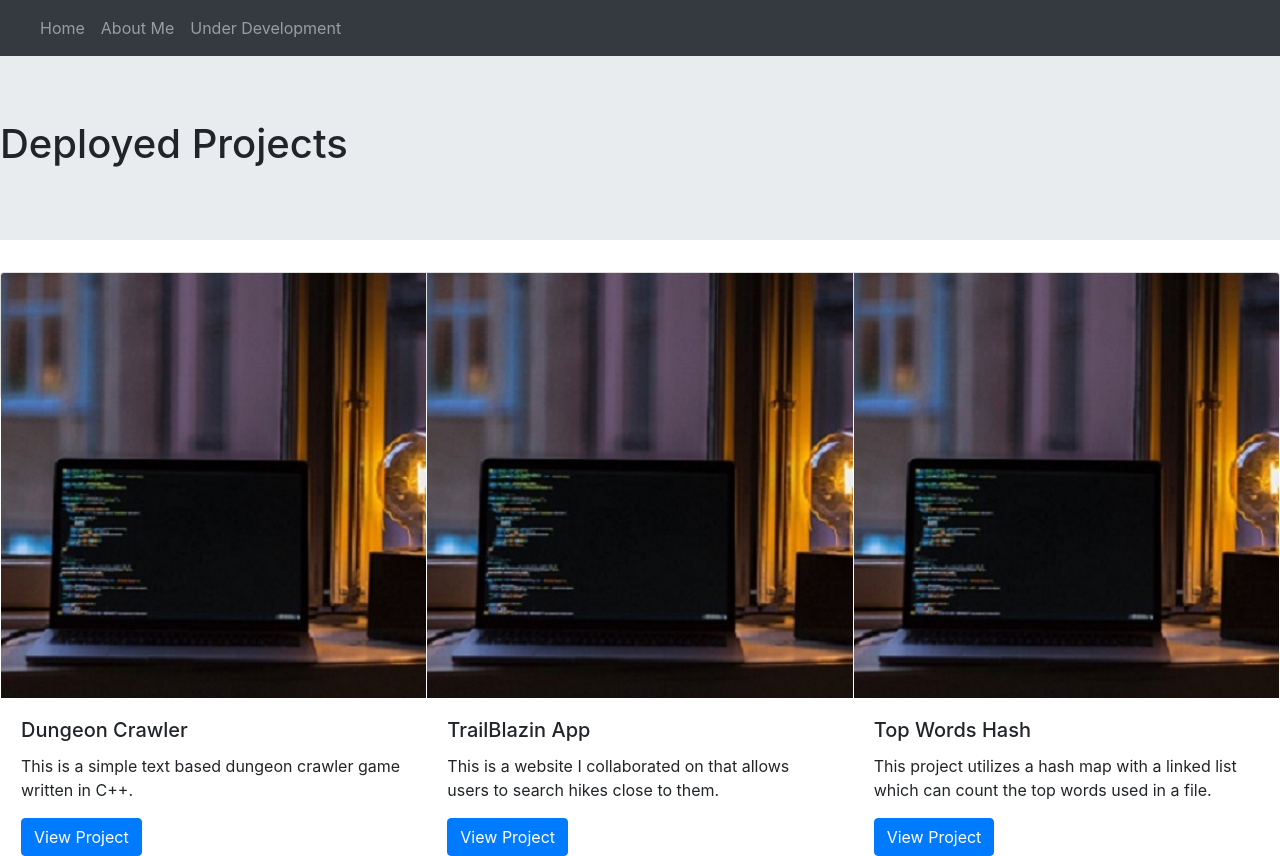
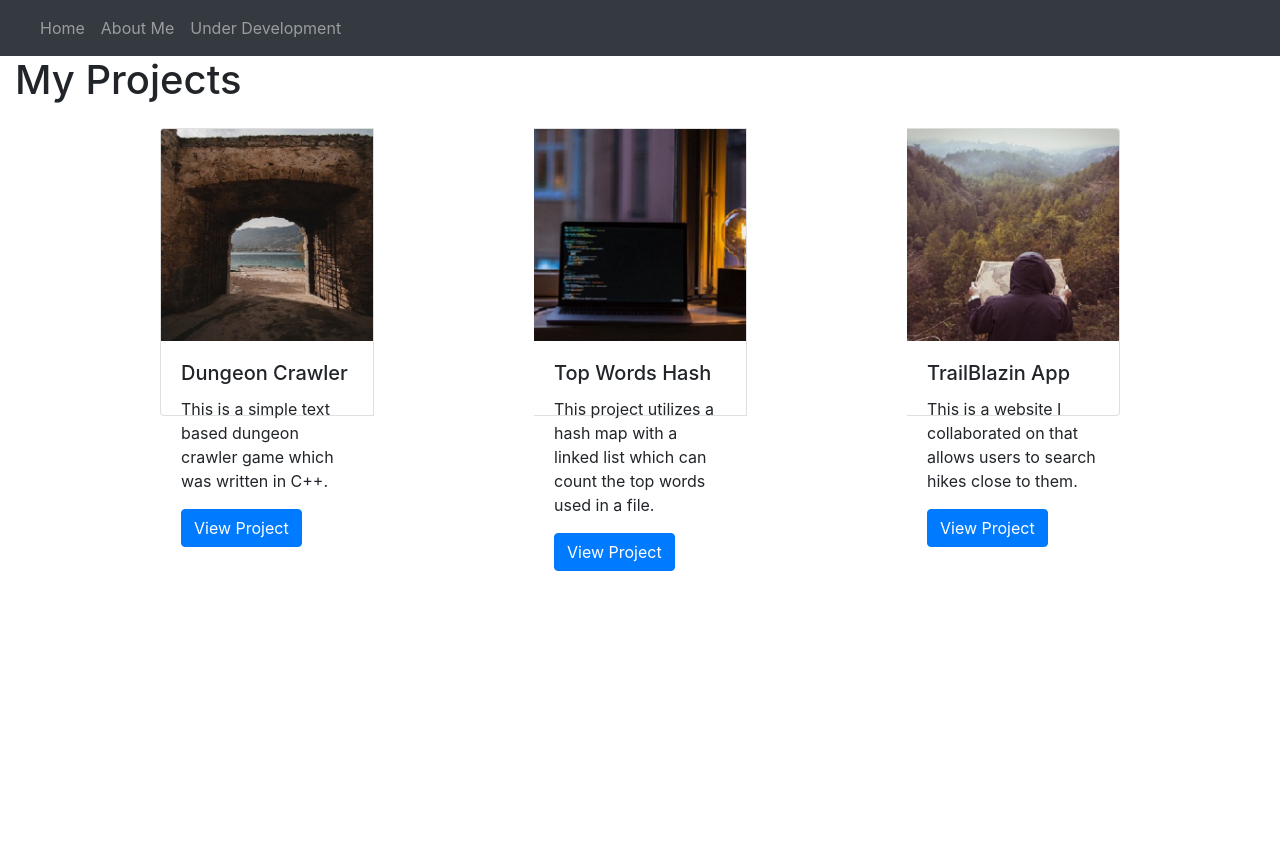
Before and after one commit to kochkam/michaelsBlog, a React (Create React App) app: page / in a window 1280 px wide. After the commit the page ends 800 px from the top, so only its background shows below. Built offline with nearby package versions, Linux system fonts and the light colour scheme.

Commit message:
modified

```diff
--- a/src/Views/home.js
+++ b/src/Views/home.js
@@ -3,9 +3,12 @@ import Card from 'react-bootstrap/Card';
 import {Component} from 'react';
 import Button from 'react-bootstrap/Button'
 import img1 from './img1.jpg'
-import CardGroup from 'react-bootstrap/CardGroup'
+import CardDeck from 'react-bootstrap/CardGroup'
 import Jumbotron from 'react-bootstrap/Jumbotron'
+import img2 from './img2.jpg'
+import img4 from './img4.jpg'
 import Container from 'react-bootstrap/Container'
+import './card-style.css'
 
 
 class Home extends Component{
@@ -13,22 +16,32 @@ class Home extends Component{
 render(){
 return(
     <>
-<Jumbotron fluid>
-    <h1>Deployed Projects</h1>
-</Jumbotron>
-<CardGroup>
-    <Card style={{ width: '14rem', height: '8rem' }}>
-    <Card.Img variant="top" src={img1} />
+<Container className='class'>
+    <h1>My Projects</h1>
+</Container>
+<CardDeck>
+    <Card className= "card-style" style={{ width: '480px'}}>
+    <Card.Img variant="top" src={img2}/>
     <Card.Body>
         <Card.Title>Dungeon Crawler</Card.Title>
         <Card.Text>
-        This is a simple text based dungeon crawler game written in C++.
+        This is a simple text based dungeon crawler game which was written in C++.
         </Card.Text>
-        <Button variant="primary">View Project</Button>
+        <Button href="https://github.com/kochkam/Dungeon-Crawler"variant="primary">View Project</Button>
     </Card.Body>
     </Card>
-    <Card style={{ width: '14rem', height: '8rem' }}>
+    <Card className= "card-style" style={{ width: '480px'}}>
     <Card.Img variant="top" src={img1} />
+    <Card.Body>
+        <Card.Title>Top Words Hash</Card.Title>
+        <Card.Text>
+        This project utilizes a hash map with a linked list which can count the top words used in a file.
+        </Card.Text>
+        <Button href="https://github.com/kochkam/Data-Structure-Hash-Python" variant="primary">View Project</Button>
+    </Card.Body>
+    </Card>
+    <Card className= "card-style" style={{ width: '480rem' }}>
+    <Card.Img variant="top" src={img4} />
     <Card.Body>
         <Card.Title>TrailBlazin App</Card.Title>
         <Card.Text>
@@ -37,18 +50,8 @@ return(
         <Button variant="primary">View Project</Button>
     </Card.Body>
     </Card>
-    <Card style={{ width: '14rem', height: '8rem' }}>
-    <Card.Img variant="top" src={img1} />
-    <Card.Body>
-        <Card.Title>Top Words Hash</Card.Title>
-        <Card.Text>
-        This project utilizes a hash map with a linked list which can count the top words used in a file.
-        </Card.Text>
-        <Button variant="primary">View Project</Button>
-    </Card.Body>
-    </Card>
 
-</CardGroup>
+</CardDeck>
 
 </>
         )
```
